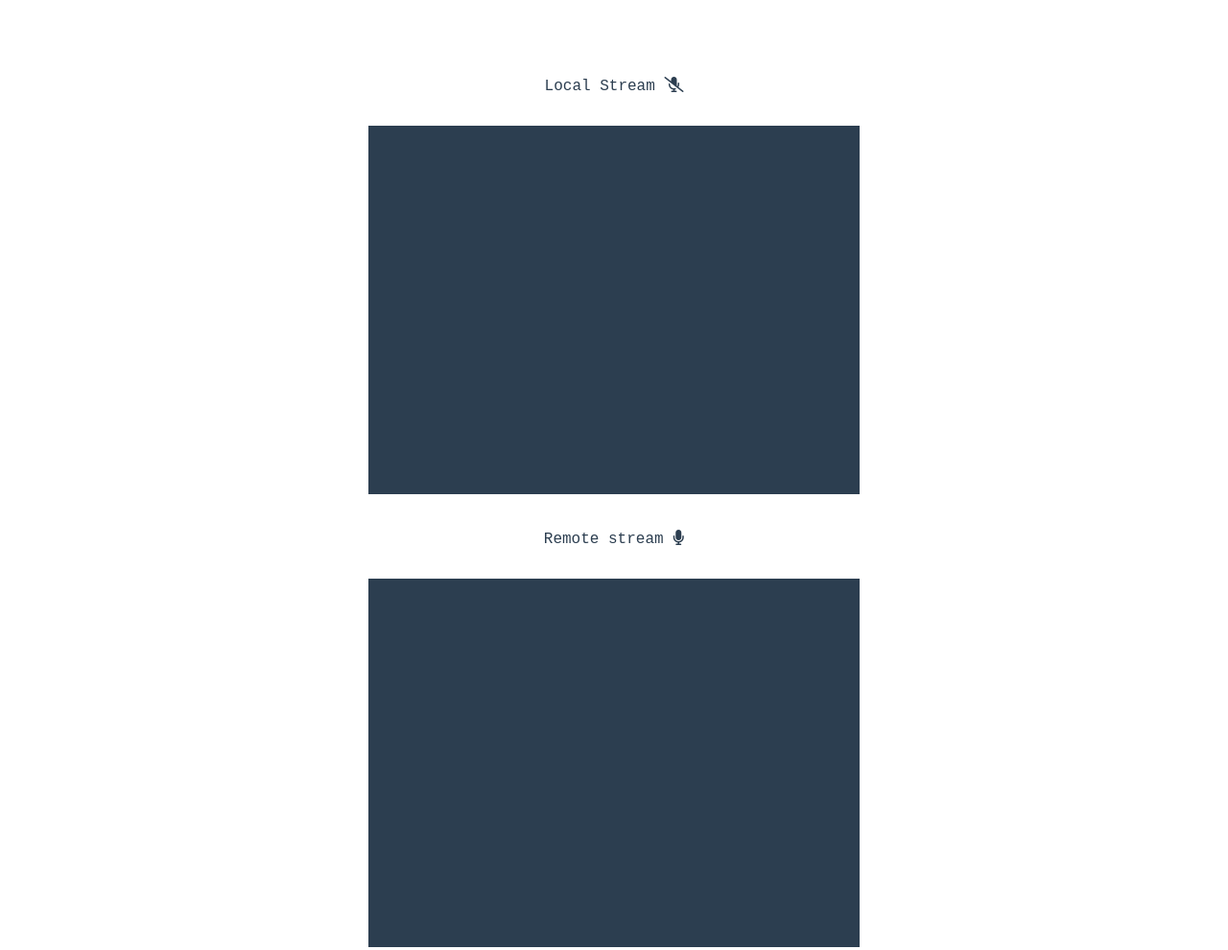
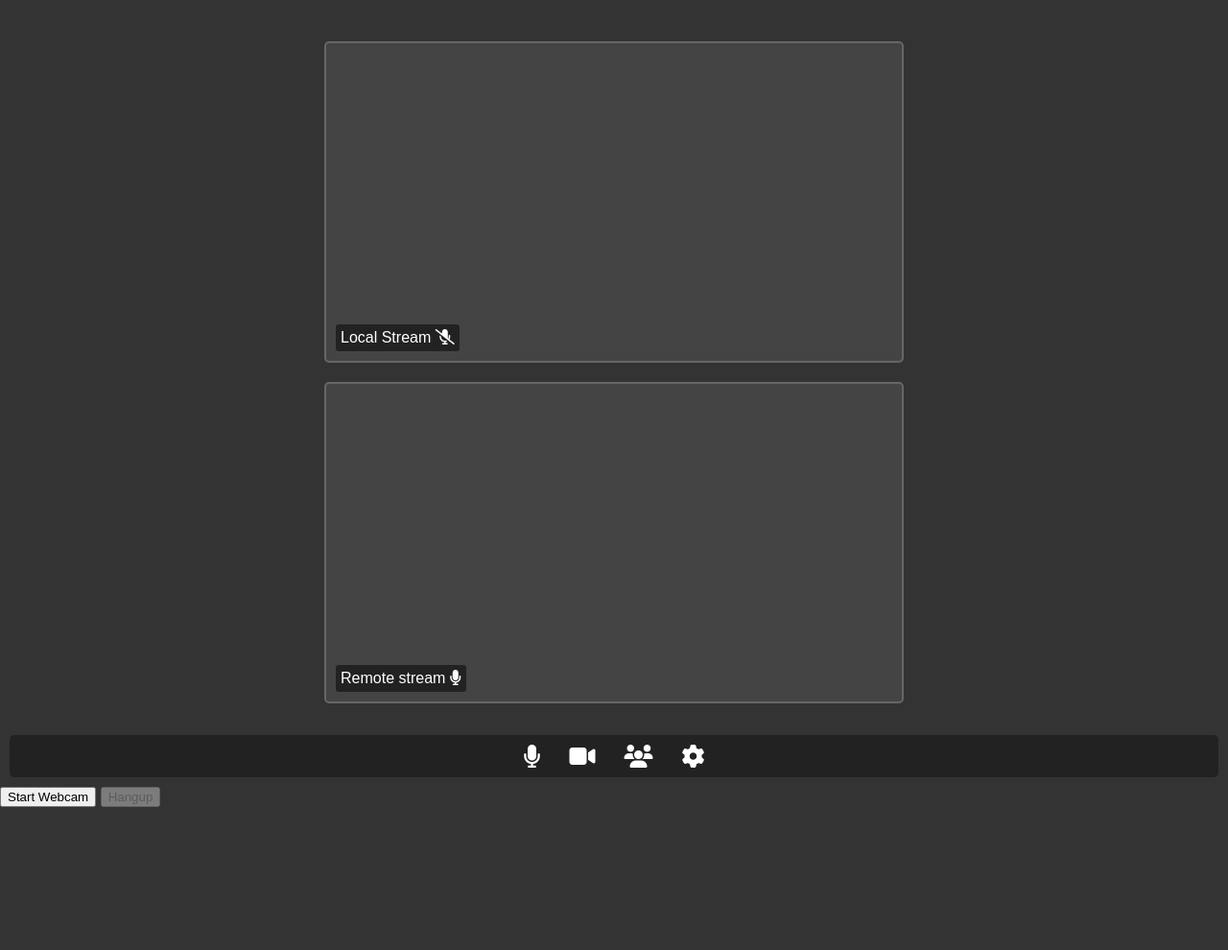
Before and after one commit to ejjays/testingyes, a website built with Vite: page index.html in a window 1280 px wide. Shown: the top 990 px of the page at 96% size. After the commit the page ends 841 px from the top, so only its background shows below. Built offline with nearby package versions, Linux system fonts and the light colour scheme; some packages are replaced by stand-ins of ours; a web font is replaced by a local one.

Commit message:
Update style.css

```diff
--- a/style.css
+++ b/style.css
@@ -1,23 +1,99 @@
-@import url('https://fonts.googleapis.com/css2?family=Syne+Mono&display=swap');
+body {
+    margin: 0;
+    font-family: Arial, sans-serif;
+    background-color: #333;
+    overflow-x: hidden;
+}
 
-body {
-  font-family: 'Syne Mono', monospace;
-  -webkit-font-smoothing: antialiased;
-  -moz-osx-font-smoothing: grayscale;
-  text-align: center;
-  color: #2c3e50;
-  margin: 80px 10px;
+.video-call-container {
+    display: flex;
+    flex-direction: column;
+    height: 100vh;
+    justify-content: space-between;
+    padding: 10px;
+}
+
+.video-section {
+    display: flex;
+    flex-direction: column;
+    align-items: center;
+    flex-grow: 1;
+    justify-content: center;
+    padding: 10px;
+}
+
+.video-box {
+    background-color: #444;
+    width: 80%;
+    max-width: 600px;
+    height: 45%;
+    margin: 10px 0;
+    position: relative;
+    border: 2px solid #666;
+    border-radius: 5px;
+    overflow: hidden; /* Ensure content doesn't overflow */
+}
+
+.username {
+    position: absolute;
+    bottom: 10px;
+    left: 10px;
+    background-color: rgba(0, 0, 0, 0.5);
+    padding: 5px;
+    border-radius: 3px;
+    color: white;
 }
 
 video {
-  width: 40vw;
-  height: 30vw;
-  margin: 2rem;
-  background: #2c3e50;
+    width: 100%;
+    height: 100%;
+    border-radius: 5px;
+    object-fit: cover; /* Ensures the video covers the entire area */
 }
 
-.videos {
-  display: flex;
-  align-items: center;
-  justify-content: center;
+.controls {
+    display: flex;
+    justify-content: center;
+    padding: 10px;
+    background-color: #222;
+    border-radius: 5px;
 }
+
+.controls i {
+    color: white;
+    font-size: 24px;
+    margin: 0 15px;
+    cursor: pointer;
+}
+
+.active {
+    color: #f00; /* Change color to red when active */
+}
+
+.settings-panel {
+    position: fixed;
+    top: 0;
+    right: -300px; /* Hide the panel initially */
+    width: 250px;
+    height: 100%;
+    background-color: #222;
+    box-shadow: -2px 0 5px rgba(0,0,0,0.5);
+    transition: right 0.8s ease;
+    padding: 20px;
+    color: white;
+}
+
+.settings-panel.open {
+    right: 0;
+}
+
+.back-button {
+    background-color: #444;
+    color: white;
+    border: none;
+    padding: 10px;
+    cursor: pointer;
+    border-radius: 5px;
+    margin-bottom: 20px;
+    font-size: 16px;
+}
```
